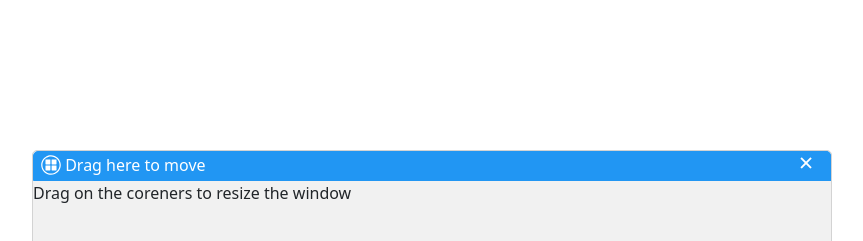
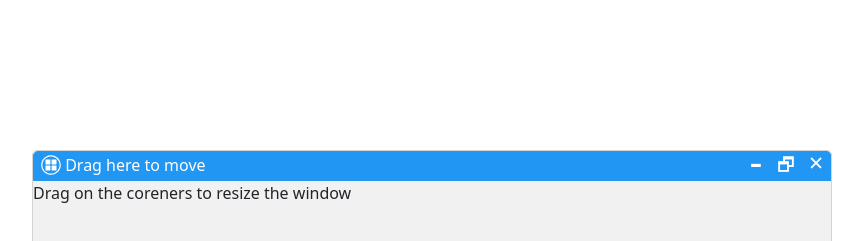
Before and after one commit to Thiago099/resisable-sub-window-example, a Vue app: page / in a window 1280 px wide. Shown: the top 241 px of the page, without its empty margins (208-1071 px from the left). Built offline with nearby package versions, Linux system fonts and the light colour scheme.

Commit message:
[feature] more wip icons

```diff
--- a/src/App.vue
+++ b/src/App.vue
@@ -3,7 +3,9 @@
     <div ref="window" class="window" v-show="display">
       <div ref='header' class="header">
         <div class="title"><img class = "icon" src="./assets/icon.svg" alt="vue logo"> Drag here to move</div>
-        <div class="close-button" @click="display = false"><div>×</div></div>
+        <div class="nav-button close-button" @click="display = false"><div>×</div></div>
+        <div class="nav-button maximize-button" ><div>🗗</div></div>
+        <div class="nav-button minus-button" ><div>-</div></div>
       </div>
       <div class="content">
         <p>Drag on the coreners to resize the window</p>
@@ -65,26 +67,45 @@
   height: 30px;
 
 }
-.close-button{
+.nav-button{
   cursor: pointer;
   float: right;
   font-size: 1.6em;
-  width: 50px;
+  width: 30px;
   height: 30px;
   text-align: center;
-  overflow: hidden;
+  /* overflow: hidden; */
   transition: background-color .2s;
   background-color: #2196F3;
-
-  border-radius: 0 5px 0 0;
   position: absolute; top: 0px; right: 0px;
+}
+.nav-button:hover{
+    background-color: #1d7cca;
+}
+.close-button{
+    border-radius: 0 5px 0 0;
+}
+.close-button > div{
+  margin-top: -7px;
 }
 .close-button:hover{
   background-color: red;
 }
-.close-button > div{
-  margin-top: -7px;
+.maximize-button{
+  font-size: 14pt;
+  margin-right: 30px;
 }
+.maximize-button > div{
+  margin-top: -1px;
+}
+.minus-button{
+  font-size: 30pt;
+  margin-right: 60px;
+}
+.minus-button > div{
+  margin-top: -20px;
+}
+
 .icon{
   width: 20px;
   margin-top: -3px;
```
